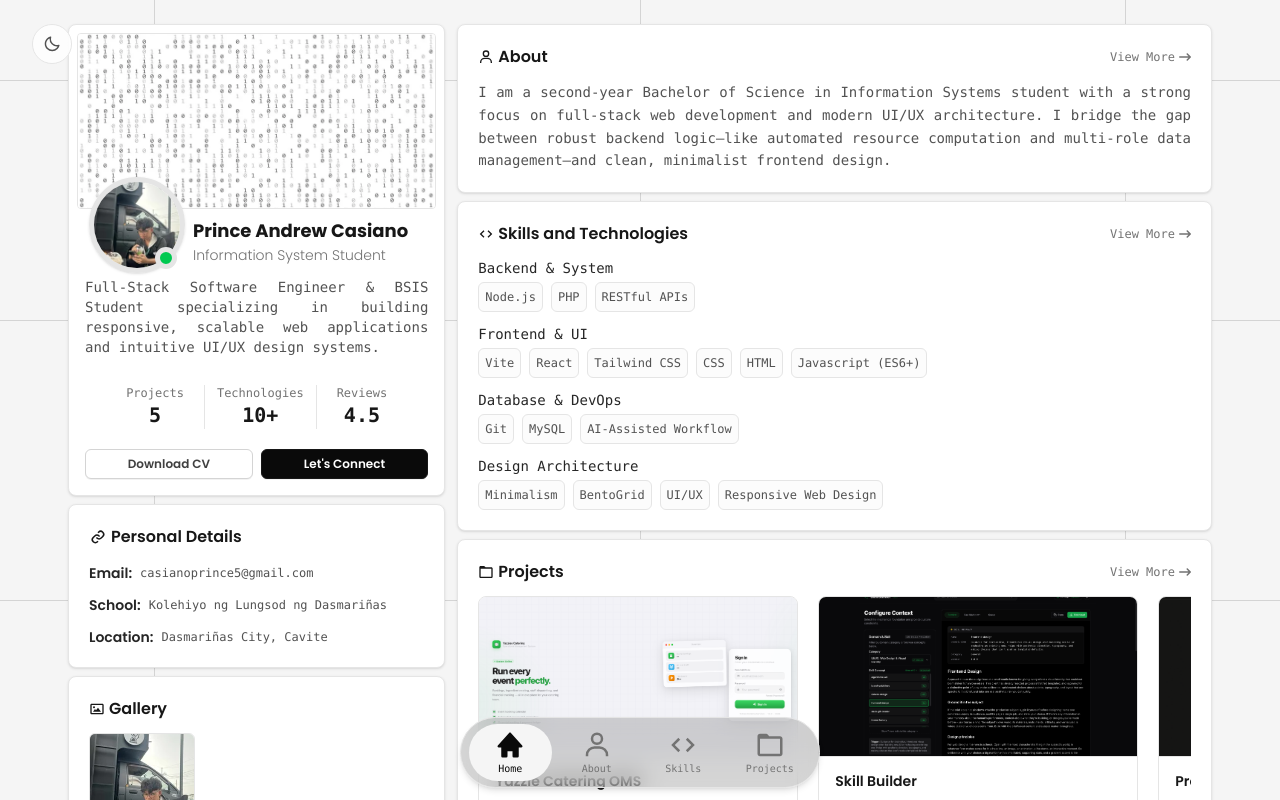
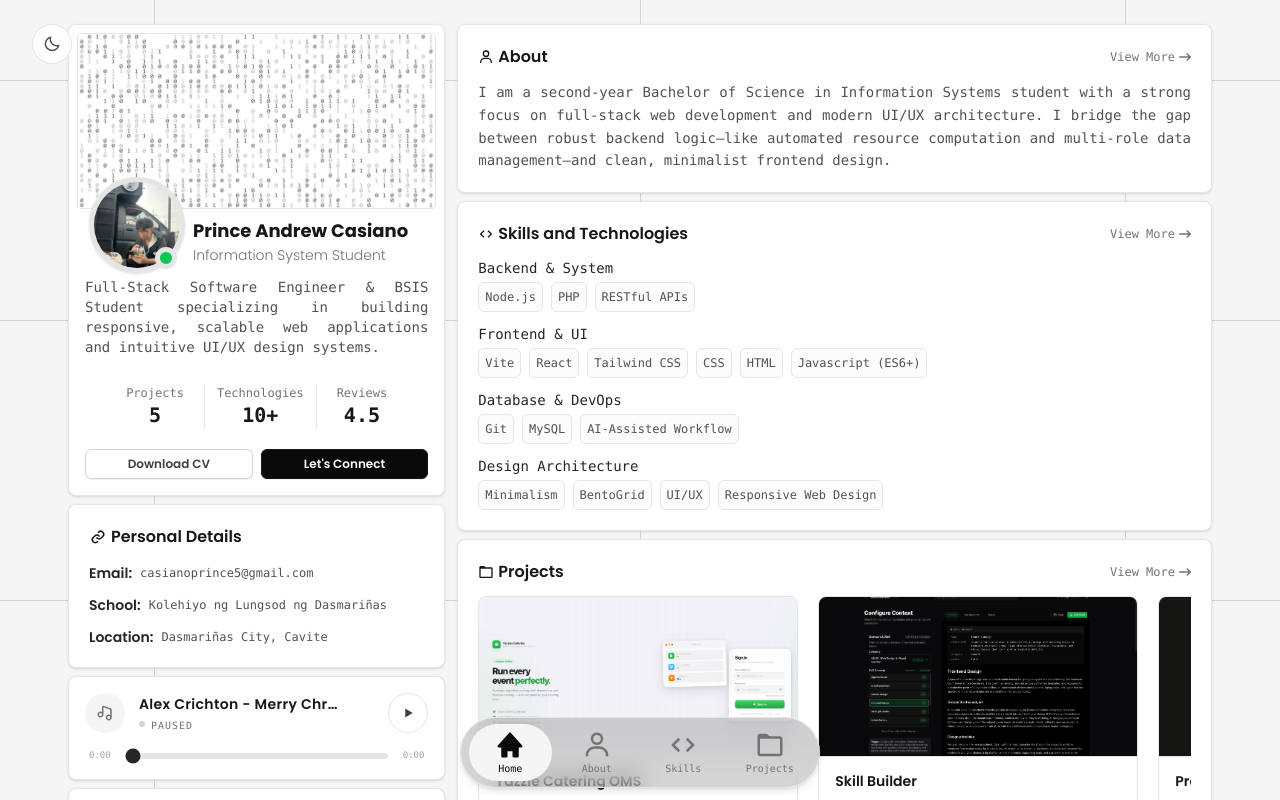
Before and after one commit to k-r-y/newPortfolio, a React (Vite) app in the folder frontend/: page / in a window 1280 px wide. Shown: the top 800 px of the page. Built offline with nearby package versions, Linux system fonts and the light colour scheme.

Commit message:
feat: add modern MusicPlayer component with progress tracking

```diff
--- a/frontend/src/Pages/Home.jsx
+++ b/frontend/src/Pages/Home.jsx
@@ -13,6 +13,7 @@ import ContactDetailsCard from "../components/ContactDetailsCard";
 import ProjectCard from "../components/ProjectCard";
 import SkillCard from "../components/SkillCard";
 import StatsCard from "../components/StatsCard";
+import MusicPlayer from "../components/MusicPlayer";
 import ContactBg from "./../assets/contactBg.webp";
 
 import { contactDetails, stats, techStack, projectList, galleryImages } from "../constants/data";
@@ -212,6 +213,9 @@ export default function HomePage() {
                   )}
                 </div>
               </div>
+
+              {/* Music Player */}
+              <MusicPlayer />
 
               {/* Gallery */}
               <div className="border border-neutral-200 dark:border-neutral-800  p-5 rounded-lg shadow-sm w-full bg-white dark:bg-neutral-800/50 text-neutral-800 dark:text-neutral-200">
--- /dev/null
+++ b/frontend/src/components/MusicPlayer.jsx
@@ -0,0 +1,143 @@
+import { useState, useRef, useEffect } from "react";
+import { BiPlay, BiPause, BiMusic } from "react-icons/bi";
+
+export default function MusicPlayer() {
+  const [isPlaying, setIsPlaying] = useState(false);
+  const [progress, setProgress] = useState(0);
+  const [currentTime, setCurrentTime] = useState(0);
+  const [duration, setDuration] = useState(0);
+  const audioRef = useRef(null);
+
+  const togglePlay = () => {
+    if (isPlaying) {
+      audioRef.current.pause();
+    } else {
+      audioRef.current.play();
+    }
+    setIsPlaying(!isPlaying);
+  };
+
+  const handleTimeUpdate = () => {
+    const audio = audioRef.current;
+    if (!audio) return;
+    setCurrentTime(audio.currentTime);
+    if (audio.duration > 0) {
+      setProgress((audio.currentTime / audio.duration) * 100);
+    }
+  };
+
+  const handleLoadedMetadata = () => {
+    const audio = audioRef.current;
+    if (!audio) return;
+    setDuration(audio.duration);
+  };
+
+  const handleProgressChange = (e) => {
+    const audio = audioRef.current;
+    if (!audio) return;
+    const newProgress = e.target.value;
+    const newTime = (newProgress / 100) * audio.duration;
+    audio.currentTime = newTime;
+    setCurrentTime(newTime);
+    setProgress(newProgress);
+  };
+
+  const formatTime = (time) => {
+    if (isNaN(time)) return "0:00";
+    const minutes = Math.floor(time / 60);
+    const seconds = Math.floor(time % 60);
+    return `${minutes}:${seconds.toString().padStart(2, "0")}`;
+  };
+
+  useEffect(() => {
+    const audio = audioRef.current;
+    const handleEnded = () => {
+      setIsPlaying(false);
+      setProgress(0);
+      setCurrentTime(0);
+    };
+
+    if (audio) {
+      audio.addEventListener("ended", handleEnded);
+      audio.addEventListener("timeupdate", handleTimeUpdate);
+      audio.addEventListener("loadedmetadata", handleLoadedMetadata);
+    }
+    return () => {
+      if (audio) {
+        audio.removeEventListener("ended", handleEnded);
+        audio.removeEventListener("timeupdate", handleTimeUpdate);
+        audio.removeEventListener("loadedmetadata", handleLoadedMetadata);
+      }
+    };
+  }, []);
+
+  return (
+    <div className="border border-neutral-200 dark:border-neutral-800 p-4 rounded-lg shadow-sm w-full bg-white dark:bg-neutral-800/50 flex flex-col gap-3 transition-colors duration-300">
+
+      {/* Top Section: Info & Play Button */}
+      <div className="flex items-center justify-between">
+        <div className="flex items-center gap-3.5">
+          {/* Animated Icon Container */}
+          <div className={`flex items-center justify-center w-10 h-10 rounded-full transition-all duration-500 flex-shrink-0 ${isPlaying ? 'bg-neutral-900 dark:bg-white text-white dark:text-black shadow-md' : 'bg-neutral-100 dark:bg-neutral-900 text-neutral-500 dark:text-neutral-400'}`}>
+            <BiMusic className={`text-lg transition-transform duration-700 ${isPlaying ? 'animate-pulse' : ''}`} />
+          </div>
+
+          {/* Text & Status */}
+          <div className="flex flex-col gap-0.5 overflow-hidden">
+            <h2 className="text-sm font-semibold font-poppins text-neutral-900 dark:text-neutral-100 tracking-wide truncate max-w-[150px] sm:max-w-[200px]">
+               Alex Crichton - Merry Christmas, I miss you
+            </h2>
+            <div className="flex items-center gap-1.5">
+              <span className="relative flex h-1.5 w-1.5">
+                {isPlaying && <span className="animate-ping absolute inline-flex h-full w-full rounded-full bg-green-400 opacity-75"></span>}
+                <span className={`relative inline-flex rounded-full h-1.5 w-1.5 ${isPlaying ? 'bg-green-500' : 'bg-neutral-300 dark:bg-neutral-600'}`}></span>
+              </span>
+              <span className="text-[10px] font-mono text-neutral-500 dark:text-neutral-400 uppercase tracking-widest mt-0.5">
+                {isPlaying ? "Now Playing" : "Paused"}
+              </span>
+            </div>
+          </div>
+        </div>
+
+        {/* Play/Pause Button */}
+        <button
+          onClick={togglePlay}
+          className="w-10 h-10 flex-shrink-0 flex items-center justify-center rounded-full bg-transparent border border-neutral-200 dark:border-neutral-700 hover:bg-neutral-100 dark:hover:bg-neutral-800 hover:scale-105 active:scale-95 transition-all duration-200 cursor-pointer text-neutral-700 dark:text-neutral-300"
+          aria-label={isPlaying ? "Pause music" : "Play music"}
+        >
+          {isPlaying ? (
+            <BiPause className="text-xl" />
+          ) : (
+            <BiPlay className="text-xl pl-0.5" />
+          )}
+        </button>
+      </div>
+
+      {/* Bottom Section: Progress Bar */}
+      <div className="flex items-center gap-3 w-full mt-1 px-1">
+        <span className="text-[9px] font-mono text-neutral-400 dark:text-neutral-500 min-w-[24px]">
+          {formatTime(currentTime)}
+        </span>
+
+        <input
+          type="range"
+          min="0"
+          max="100"
+          value={progress || 0}
+          onChange={handleProgressChange}
+          className="flex-grow h-1.5 bg-neutral-200 dark:bg-neutral-700 rounded-lg appearance-none cursor-pointer accent-neutral-800 dark:accent-neutral-200"
+        />
+
+        <span className="text-[9px] font-mono text-neutral-400 dark:text-neutral-500 min-w-[24px] text-right">
+          {formatTime(duration)}
+        </span>
+      </div>
+
+      {/* Audio from public folder */}
+      <audio ref={audioRef} loop>
+        <source src="/music.mp3" type="audio/mpeg" />
+        Your browser does not support the audio element.
+      </audio>
+    </div>
+  );
+}
```
Also changed, not shown: 2 other files (tests, documents, lock files or other folders).
